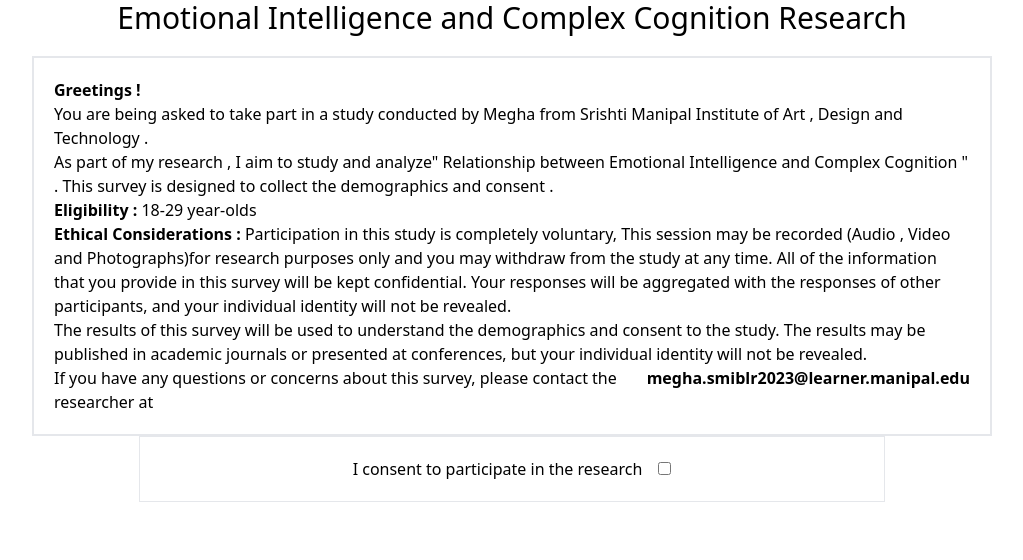
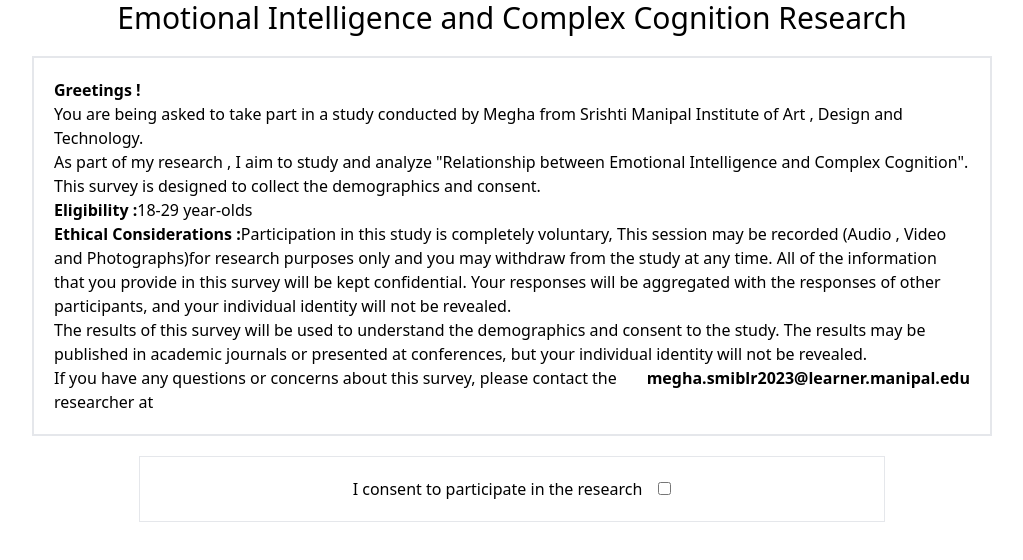
Before and after one commit to meghaapk/Emotional-Intelligence-and-Complex-Cognition-Research-Project, a React (Create React App) app: page / in a window 1280 px wide. Shown: the top 560 px of the page, without its empty margins (128-1151 px from the left). Built offline with nearby package versions, Linux system fonts and the light colour scheme.

Commit message:
Update Home.jsx

```diff
--- a/src/components/Home.jsx
+++ b/src/components/Home.jsx
@@ -17,15 +17,23 @@
         <h1 className="text-3xl"> Emotional Intelligence and Complex Cognition Research</h1>
         <div className="text-left w-9/12 mx-auto border-2 p-5 mt-5">
             <p className="font-bold">Greetings !</p>
-            <p>You are being asked to take part in a study conducted by Megha from Srishti Manipal Institute of Art , Design and Technology . </p>
-            <p>As part of my research , I aim to study and analyze" Relationship between Emotional Intelligence and Complex Cognition " . This survey is designed to collect the demographics and consent .</p>
-            <p><span className="font-bold">Eligibility :</span> 18-29 year-olds </p>
-            <p><span className="font-bold">Ethical Considerations :</span> Participation in this study is completely voluntary, This session may be recorded (Audio , Video and Photographs)for research purposes only and you may withdraw from the study at any time. All of the information that you provide in this survey will be kept confidential. Your responses will be aggregated with the responses of other participants, and your individual identity will not be revealed.</p>
+            <p>You are being asked to take part in a study conducted by Megha from Srishti Manipal Institute of Art , Design and Technology.</p>
+            <p>As part of my research , I aim to study and analyze "Relationship between Emotional Intelligence and Complex Cognition". This survey is designed to collect the demographics and consent.</p>
+            <p>
+                <span className="font-bold">Eligibility :</span>
+                18-29 year-olds
+            </p>
+            <p>
+                <span className="font-bold">Ethical Considerations :</span>
+                Participation in this study is completely voluntary, This session may be recorded (Audio , Video and Photographs)for research purposes only and you may withdraw from the study at any time.
+                All of the information that you provide in this survey will be kept confidential. Your responses will be aggregated with the responses of other participants, and your individual identity will not be revealed.</p>
             <p>The results of this survey will be used to understand the demographics and consent to the study. The results may be published in academic journals or presented at conferences, but your individual identity will not be revealed. </p>
-            <div className="flex flex-row">If you have any questions or concerns about this survey, please contact the researcher at <a className="ml-1 font-bold" href="mailto:megha.smiblr2023@learner.manipal.edu">megha.smiblr2023@learner.manipal.edu</a>
+            <div className="flex flex-row">
+                If you have any questions or concerns about this survey, please contact the researcher at
+                <a className="ml-1 font-bold" href="mailto:megha.smiblr2023@learner.manipal.edu">megha.smiblr2023@learner.manipal.edu</a>
             </div>
         </div>
-        <form className="text-center flex flex-col border w-7/12 mx-auto p-5">
+        <form className="text-center flex flex-col border w-7/12 mx-auto p-5 mt-5">
             <label>
               <span className="mr-2">I consent to participate in the research</span>
                 <input
@@ -87,7 +95,6 @@
                         onClick={(e) => {
                             e.preventDefault();
                             if(userData.name === "" || userData.age === "" || userData.education === "" || userData.gender === "" || userData.exposed === "") {
-                                console.log(userData);
                                 alert("Please fill all the fields");
                             } else {
                                 if(userData.age < 18 || userData.age > 29) {
```
